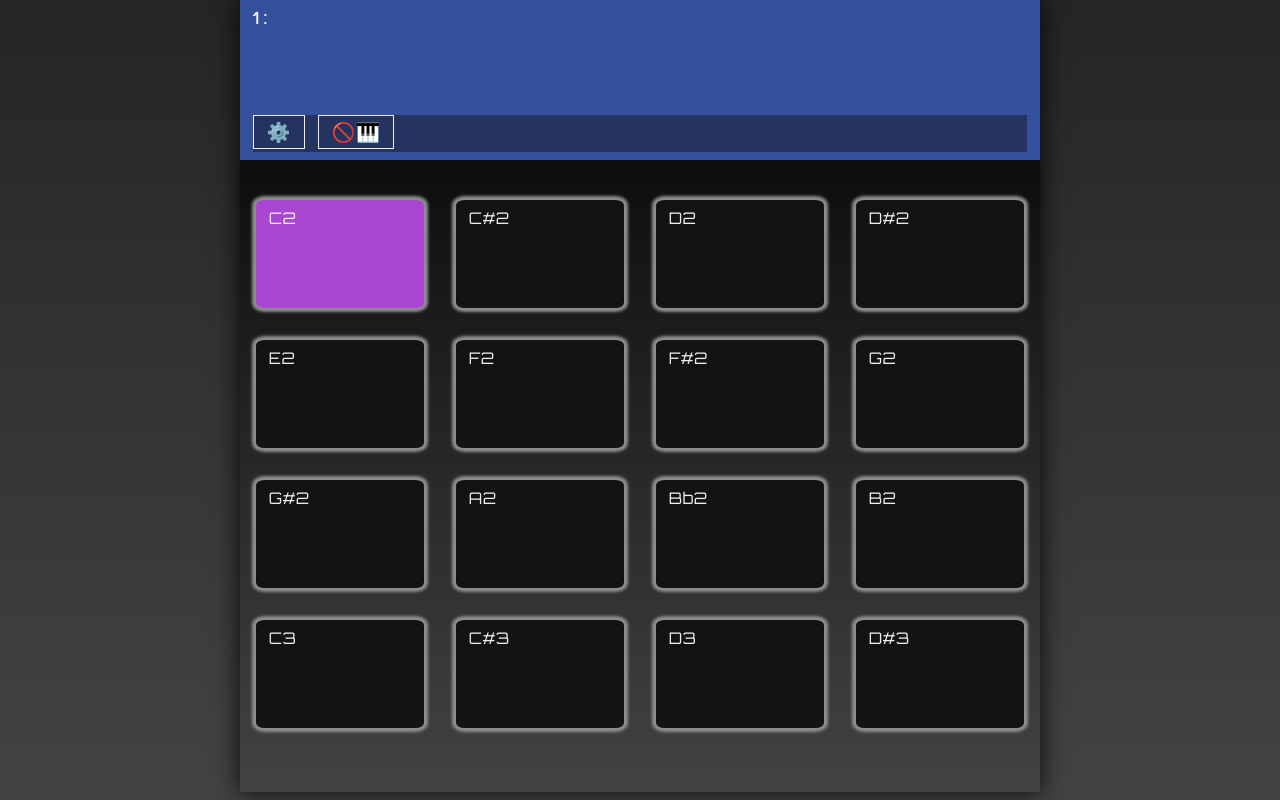
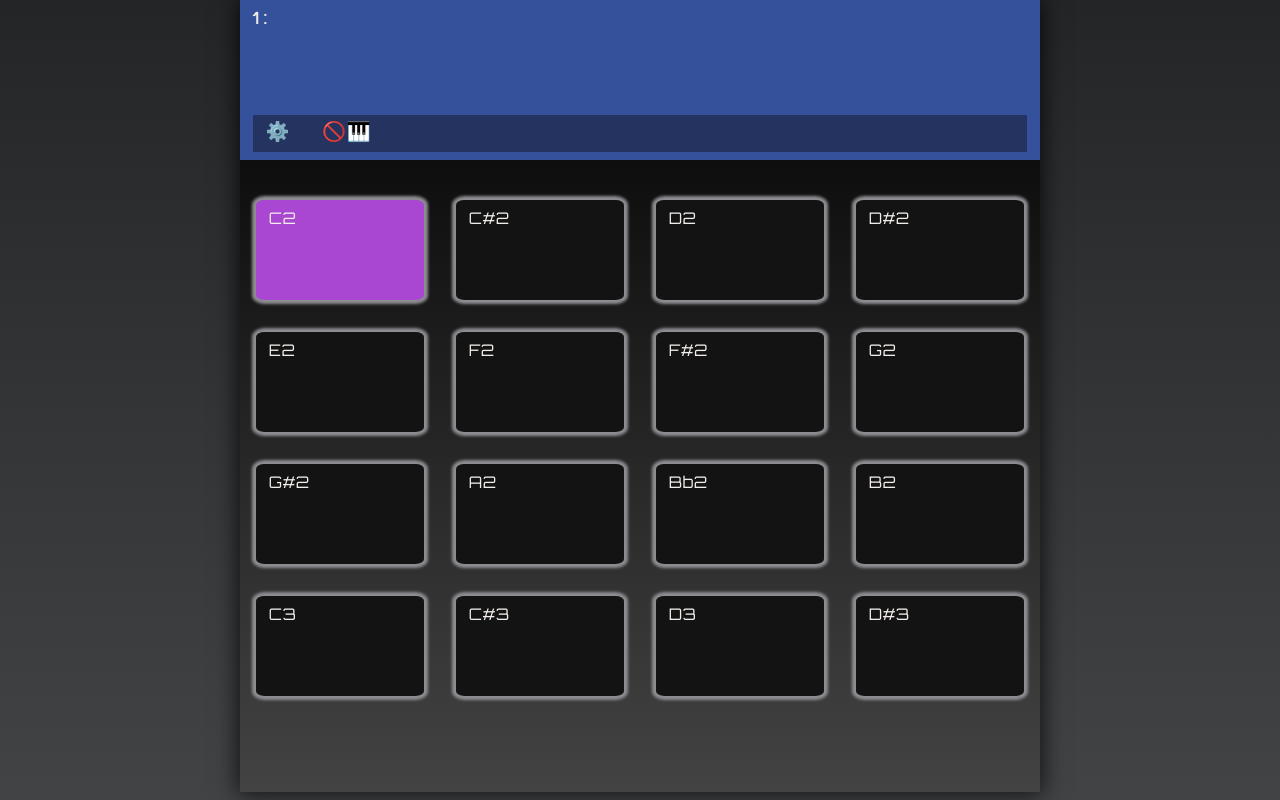
Before and after one commit to CannonFodderr/Sampler, a React (Create React App) app: page / in a window 1280 px wide. Both pictures are taken after a click on the button "START". Built offline with nearby package versions, Linux system fonts and the light colour scheme.

Commit message:
Minor CSS adjustments to Pad & Grid

```diff
--- a/src/components/Controls/Controls.css
+++ b/src/components/Controls/Controls.css
@@ -10,7 +10,6 @@
 }
 .ctl-btn{
     width: fit-content;
-    border: 1px solid #F2EDEA;
     color: #F2EDEA;
     background-color: transparent;
     padding: 0.5vh 1vw;
@@ -19,8 +18,8 @@
     font-family: 'Orbitron', sans-serif;
     letter-spacing: 0.03em;
     font-size: 1.2em;
-    font-weight: 800;
-    margin: 0vh 1vw 0vh 0vw;
+    border: none;
+    margin: 0vh 0.5vw 0vh 0vw;
     outline: none;
     -ms-user-select: none; /* Internet Explorer */
     -khtml-user-select: none; /* KHTML browsers (e.g. Konqueror) */
@@ -30,14 +29,12 @@
 .ctl-btn:hover{
     color: #0B0002;
     background-color: #F2EDEA;
-    border: 1px solid #0B0002;
 }
 
 .ctl-select-wrapper{
     display: inline;
     height: 100%;
     width: fit-content;
-    border: 1px solid #F2EDEA;
     color: #F2EDEA;
     background-color: transparent;
     padding: 0.5vh 1vw;
--- a/src/components/Pad/Pad.css
+++ b/src/components/Pad/Pad.css
@@ -1,7 +1,7 @@
 .pad{
     box-sizing: border-box;
     width: 21%;
-    padding: 1vh 1vw 10vh 1vw;
+    padding: 1vh 1vw 9vh 1vw;
     font-family: 'Orbitron', sans-serif;
     letter-spacing: 0.03em;
     background-color: #14ABBD;
@@ -9,6 +9,8 @@
     display: inline-block;
     cursor: pointer;
     margin: 2%;
+    box-sizing: border-box;
+    outline: none;
     box-sizing: border-box;
 }
 
--- a/src/components/PadEditor/PadEditor.css
+++ b/src/components/PadEditor/PadEditor.css
@@ -2,7 +2,7 @@
     display: grid;
     grid-template-rows: 1fr 1fr 1fr 1fr;
     grid-template-columns: 1fr 1fr;
-    height: 77vh;
+    height: 76vh;
     font-family: 'Orbitron', sans-serif;
     letter-spacing: 0.03em;
 }
```
